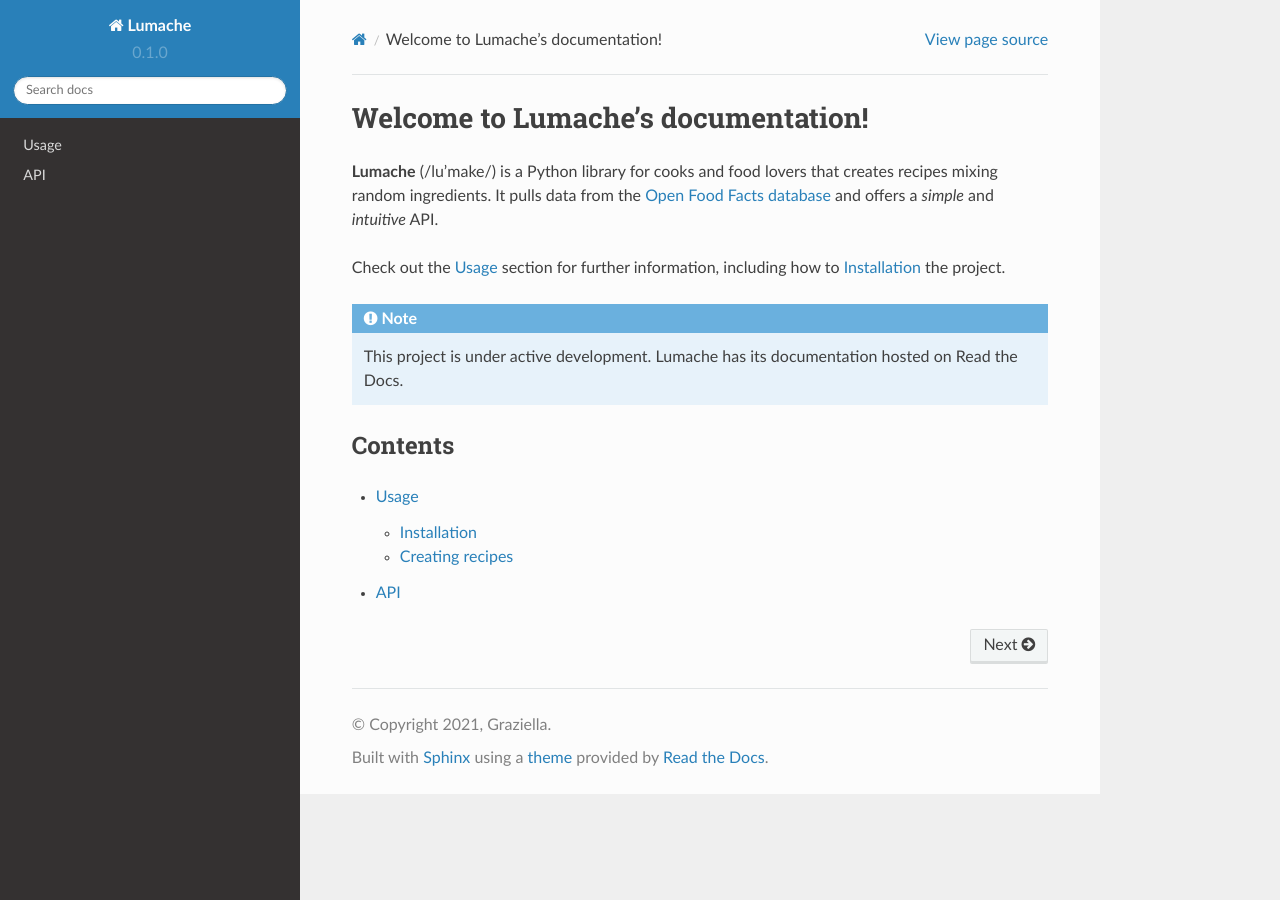
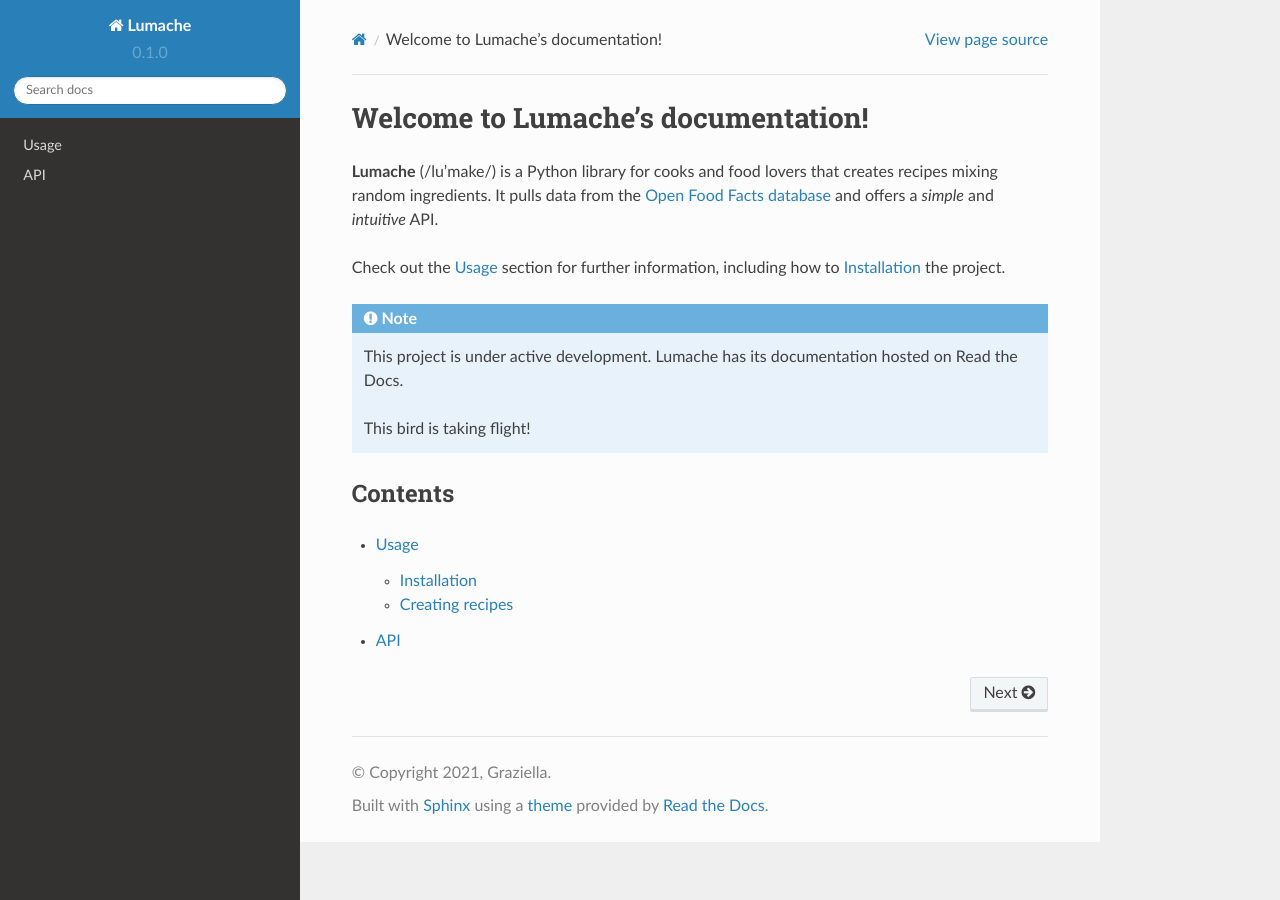
Before and after one commit to NRees-Anaconda/bird-knight, a Sphinx documentation site: the page built from docs/source/index.rst, in a window 1280 px wide. Built offline with Sphinx 7.4.7 and the Read the Docs theme 2.0.0, drawn with Linux system fonts in a browser that asks for light colours.

Commit message:
update to index.rst
Included bird text.

```diff
--- a/docs/source/index.rst
+++ b/docs/source/index.rst
@@ -14,6 +14,8 @@
    This project is under active development.
    Lumache has its documentation hosted on Read the Docs.
 
+   This bird is taking flight!
+
 Contents
 --------
 
```
